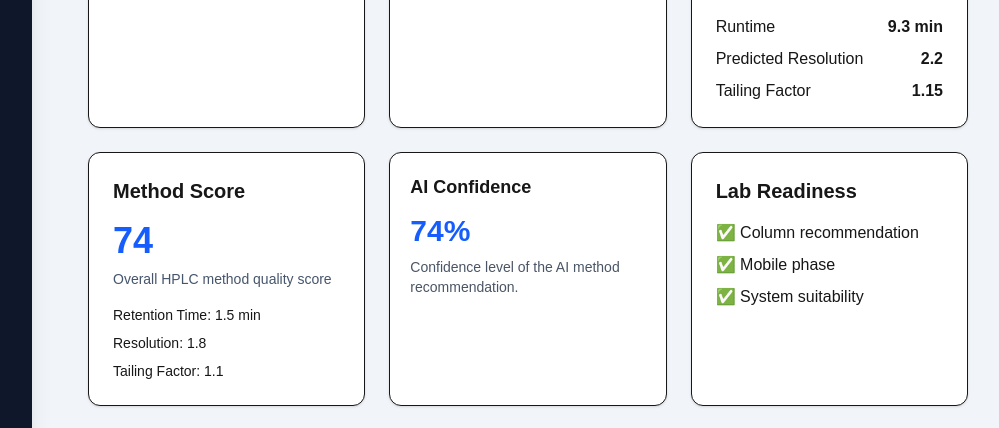
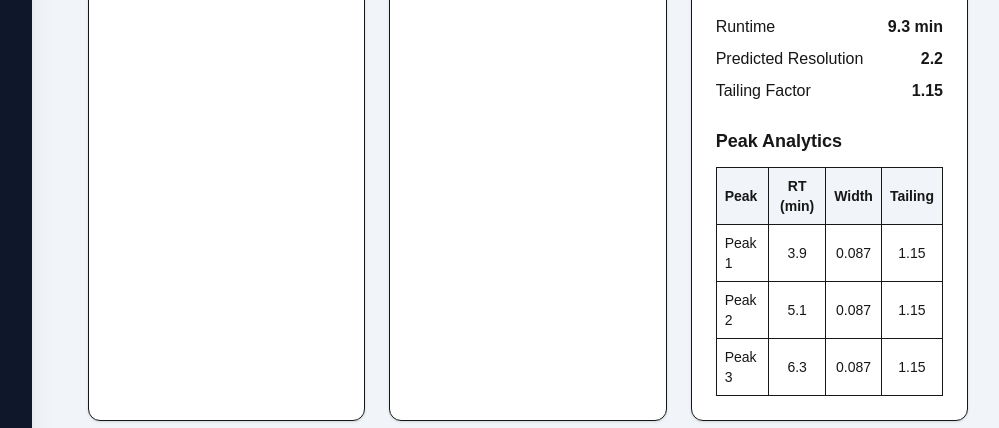
Before and after one commit to gorjanumirelaanca-code/hplc-copilot-pro, a Next.js app: page /method-development in a window 1280 px wide. Shown: the part 2700-3128 px from the top of the page, without its empty margins (256-1255 px from the left). Built offline with nearby package versions, Linux system fonts and the light colour scheme; no server answers.

Commit message:
Add peak analytics table to chromatogram simulator

```diff
--- a/components/method-development/ChromatogramSimulator.tsx
+++ b/components/method-development/ChromatogramSimulator.tsx
@@ -45,7 +45,6 @@ export default function ChromatogramSimulator() {
     pH
 
   } = useMethodStore();
-
 
 
 
@@ -131,7 +130,6 @@ export default function ChromatogramSimulator() {
     let intensity = 2;
 
 
-
     chromatogram.peaks.forEach((peak) => {
 
 
@@ -168,16 +166,9 @@ export default function ChromatogramSimulator() {
 
 
 
-    points.push(
-
-      `${x},${y}`
-
-    );
-
+    points.push(`${x},${y}`);
 
   }
-
-
 
 
 
@@ -202,7 +193,6 @@ export default function ChromatogramSimulator() {
 
 
 
-
       <div className="border rounded-lg bg-slate-50 p-3">
 
 
@@ -215,7 +205,6 @@ export default function ChromatogramSimulator() {
           viewBox="0 0 520 260"
 
         >
-
 
 
           <line
@@ -249,7 +238,6 @@ export default function ChromatogramSimulator() {
 
 
 
-
           <path
 
             d={path}
@@ -264,11 +252,9 @@ export default function ChromatogramSimulator() {
 
 
 
-
           {chromatogram.peaks.map(
 
             (peak,index)=>(
-
 
               <text
 
@@ -294,11 +280,9 @@ export default function ChromatogramSimulator() {
 
               </text>
 
-
             )
 
           )}
-
 
 
 
@@ -337,6 +321,7 @@ export default function ChromatogramSimulator() {
 
 
       </div>
+
 
 
 
@@ -388,6 +373,119 @@ export default function ChromatogramSimulator() {
       </div>
 
 
+
+
+
+      <div className="mt-6">
+
+
+        <h3 className="text-lg font-bold mb-3">
+
+          Peak Analytics
+
+        </h3>
+
+
+
+        <div className="overflow-x-auto">
+
+
+          <table className="w-full text-sm border">
+
+
+            <thead>
+
+              <tr className="bg-slate-100">
+
+                <th className="border p-2 text-left">
+
+                  Peak
+
+                </th>
+
+                <th className="border p-2">
+
+                  RT (min)
+
+                </th>
+
+                <th className="border p-2">
+
+                  Width
+
+                </th>
+
+                <th className="border p-2">
+
+                  Tailing
+
+                </th>
+
+              </tr>
+
+            </thead>
+
+
+
+            <tbody>
+
+
+              {chromatogram.peaks.map(
+
+                (peak,index)=>(
+
+
+                  <tr key={index}>
+
+
+                    <td className="border p-2">
+
+                      {peak.name}
+
+                    </td>
+
+
+                    <td className="border p-2 text-center">
+
+                      {peak.retentionTime}
+
+                    </td>
+
+
+                    <td className="border p-2 text-center">
+
+                      {peak.width}
+
+                    </td>
+
+
+                    <td className="border p-2 text-center">
+
+                      {peak.tailing}
+
+                    </td>
+
+
+                  </tr>
+
+
+                )
+
+              )}
+
+
+            </tbody>
+
+
+          </table>
+
+
+        </div>
+
+
+      </div>
+
+
     </div>
 
   );
```
